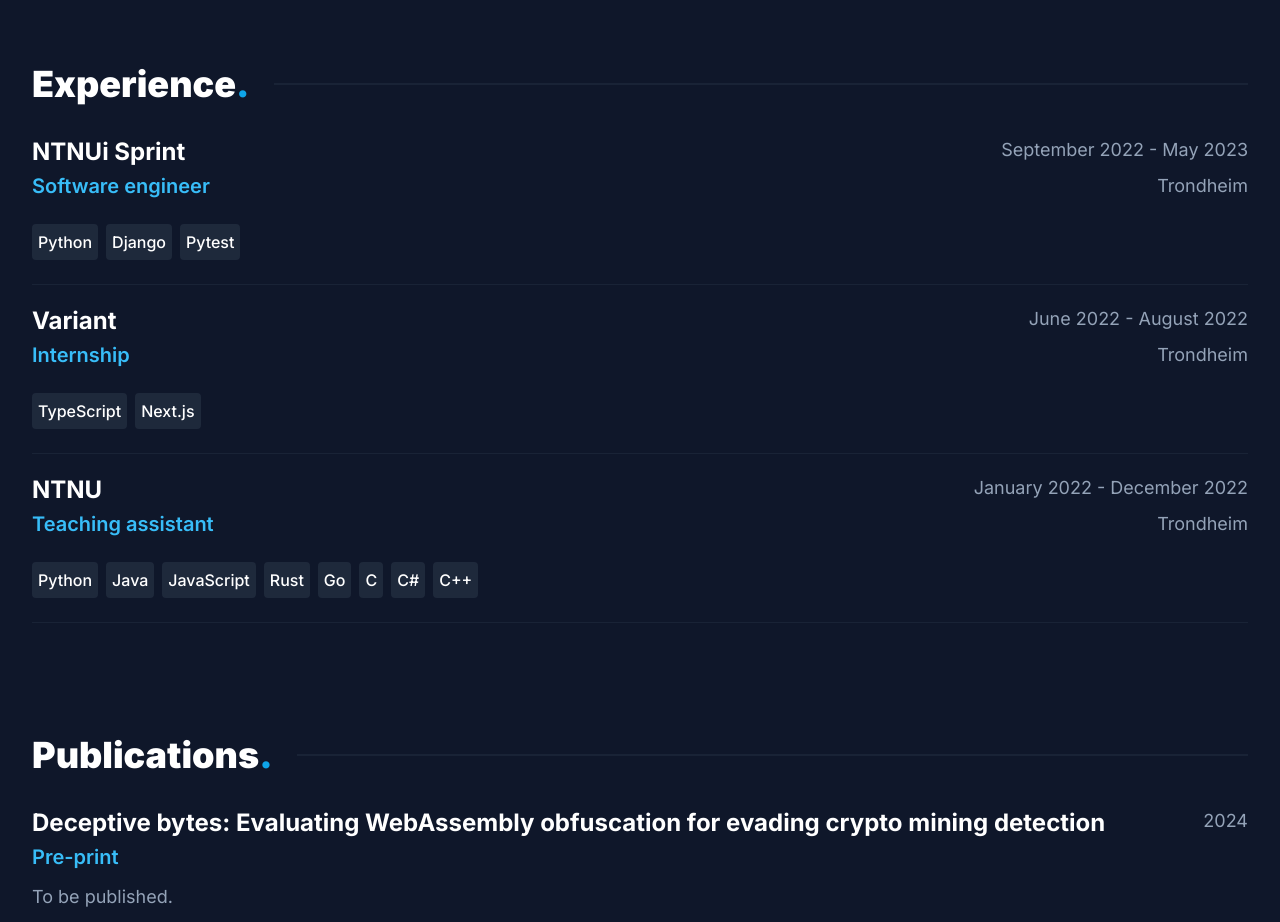
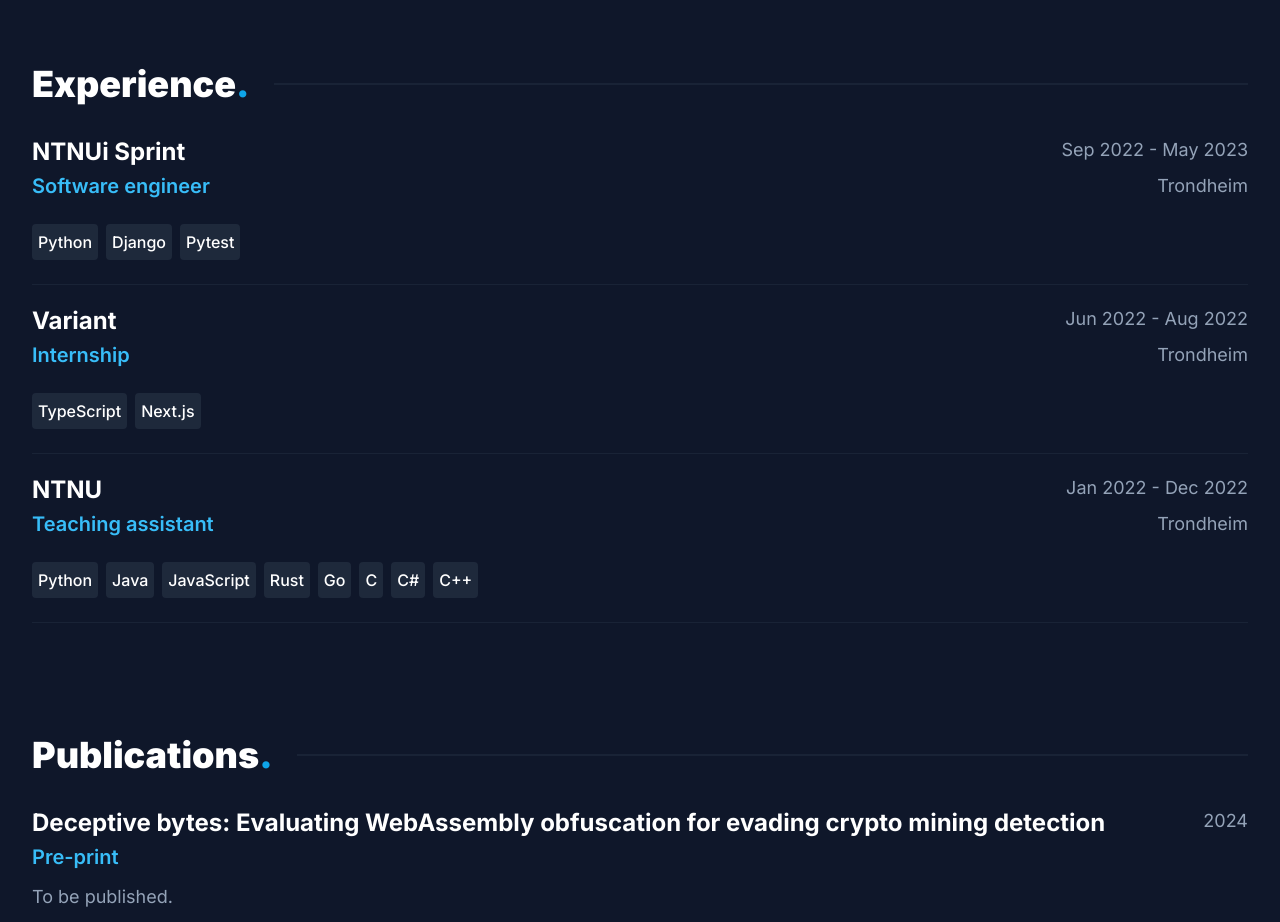
Before and after one commit to HakonHarnes/website, a Next.js app: page / in a window 1280 px wide. Shown: the part 1820-2742 px from the top of the page. Built offline with nearby package versions, Linux system fonts and the light colour scheme.

Commit message:
chore: abbreviate months

```diff
--- a/app/components/ExperienceSection.tsx
+++ b/app/components/ExperienceSection.tsx
@@ -9,7 +9,7 @@ export default function ExperienceSection() {
         <ExperienceItem
           company="NTNUi Sprint"
           position="Software engineer"
-          date="September 2022 - May 2023"
+          date="Sep 2022 - May 2023"
           location="Trondheim"
           description=""
           technologies={["Python", "Django", "Pytest"]}
@@ -17,7 +17,7 @@ export default function ExperienceSection() {
         <ExperienceItem
           company="Variant"
           position="Internship"
-          date="June 2022 - August 2022"
+          date="Jun 2022 - Aug 2022"
           location="Trondheim"
           description=""
           technologies={["TypeScript", "Next.js"]}
@@ -25,7 +25,7 @@ export default function ExperienceSection() {
         <ExperienceItem
           company="NTNU"
           position="Teaching assistant"
-          date="January 2022 - December 2022"
+          date="Jan 2022 - Dec 2022"
           location="Trondheim"
           description=""
           technologies={[
```
